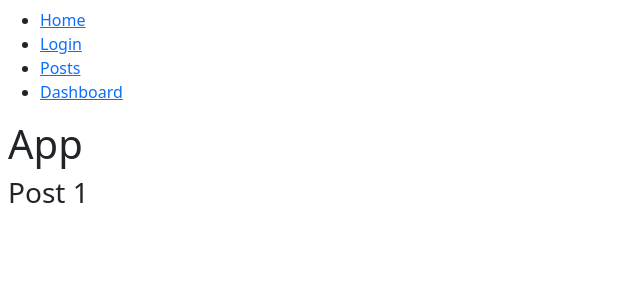
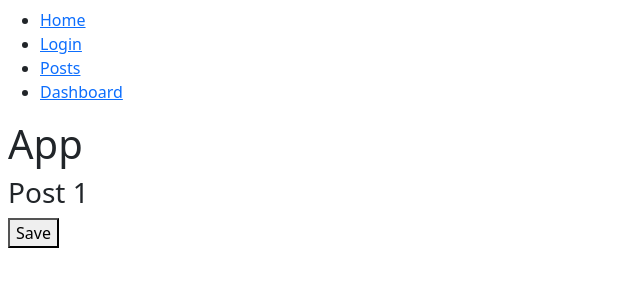
Before and after one commit to Yupiter78/react-router5-project, a React (Create React App) app: page /posts/1 in a window 1280 px wide. Shown: the top 300 px of the page, without its empty margins (0-640 px from the left). Built offline with nearby package versions, Linux system fonts and the light colour scheme.

Commit message:
feat: add history replace to post component

```diff
--- a/src/app/components/post.jsx
+++ b/src/app/components/post.jsx
@@ -1,15 +1,24 @@
 import React from "react";
 import PropTypes from "prop-types";
 
-const Post = ({ postId, posts }) => {
+const Post = ({ postId, posts, history }) => {
+    const handleSave = () => {
+        history.replace("/posts");
+    };
     const getPostById = (id) => posts.find((post) => post._id === id);
     const post = getPostById(postId);
-    return <h3>{post ? post.label : `Post with id: ${postId} not found`}</h3>;
+    return (
+        <>
+            <h3>{post ? post.label : `Post with id: ${postId} not found`}</h3>
+            <button onClick={handleSave}>Save</button>
+        </>
+    );
 };
 
 Post.propTypes = {
     postId: PropTypes.string,
-    posts: PropTypes.array
+    posts: PropTypes.array,
+    history: PropTypes.object
 };
 
 export default Post;
--- a/src/app/components/posts.jsx
+++ b/src/app/components/posts.jsx
@@ -4,7 +4,7 @@ import Post from "./post";
 import PropTypes from "prop-types";
 import query from "query-string";
 
-const Posts = ({ match, location }) => {
+const Posts = ({ match, location, history }) => {
     const posts = [
         { _id: "1", label: "Post 1" },
         { _id: "2", label: "Post 2" },
@@ -13,10 +13,9 @@ const Posts = ({ match, location }) => {
     const { postId } = match.params;
     const { search } = location;
     console.log("search:", query.parse(search));
+
     const params = new URLSearchParams(search);
-    console.log("search_URl:", params);
     const paramsObj = {};
-
     for (const [key, value] of params) {
         paramsObj[key] = value;
     }
@@ -25,7 +24,7 @@ const Posts = ({ match, location }) => {
     return (
         <>
             {postId ? (
-                <Post posts={posts} postId={postId} />
+                <Post posts={posts} postId={postId} history={history} />
             ) : (
                 <PostsList posts={posts} />
             )}
@@ -35,7 +34,8 @@ const Posts = ({ match, location }) => {
 
 Posts.propTypes = {
     match: PropTypes.object,
-    location: PropTypes.object
+    location: PropTypes.object,
+    history: PropTypes.object
 };
 
 export default Posts;
--- a/src/app/components/postsList.jsx
+++ b/src/app/components/postsList.jsx
@@ -1,11 +1,14 @@
 import React from "react";
 import PropTypes from "prop-types";
+import { Link } from "react-router-dom";
 
 const PostsList = ({ posts }) => {
     return (
         <>
             {posts.map((post) => (
-                <h3 key={post._id}>{post.label}</h3>
+                <Link key={post._id} to={`/posts/${post._id}`}>
+                    <h3>{post.label}</h3>
+                </Link>
             ))}
         </>
     );
```
